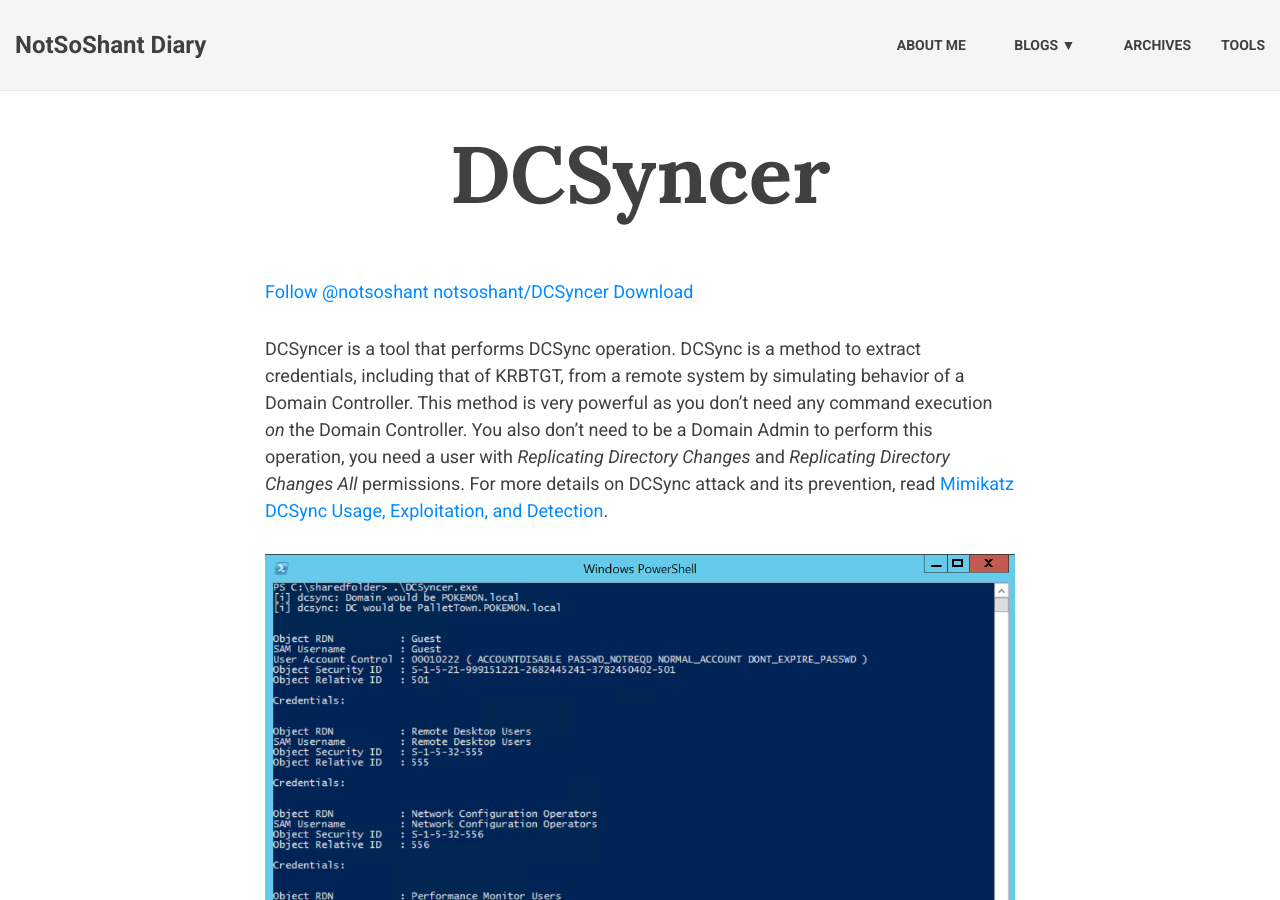
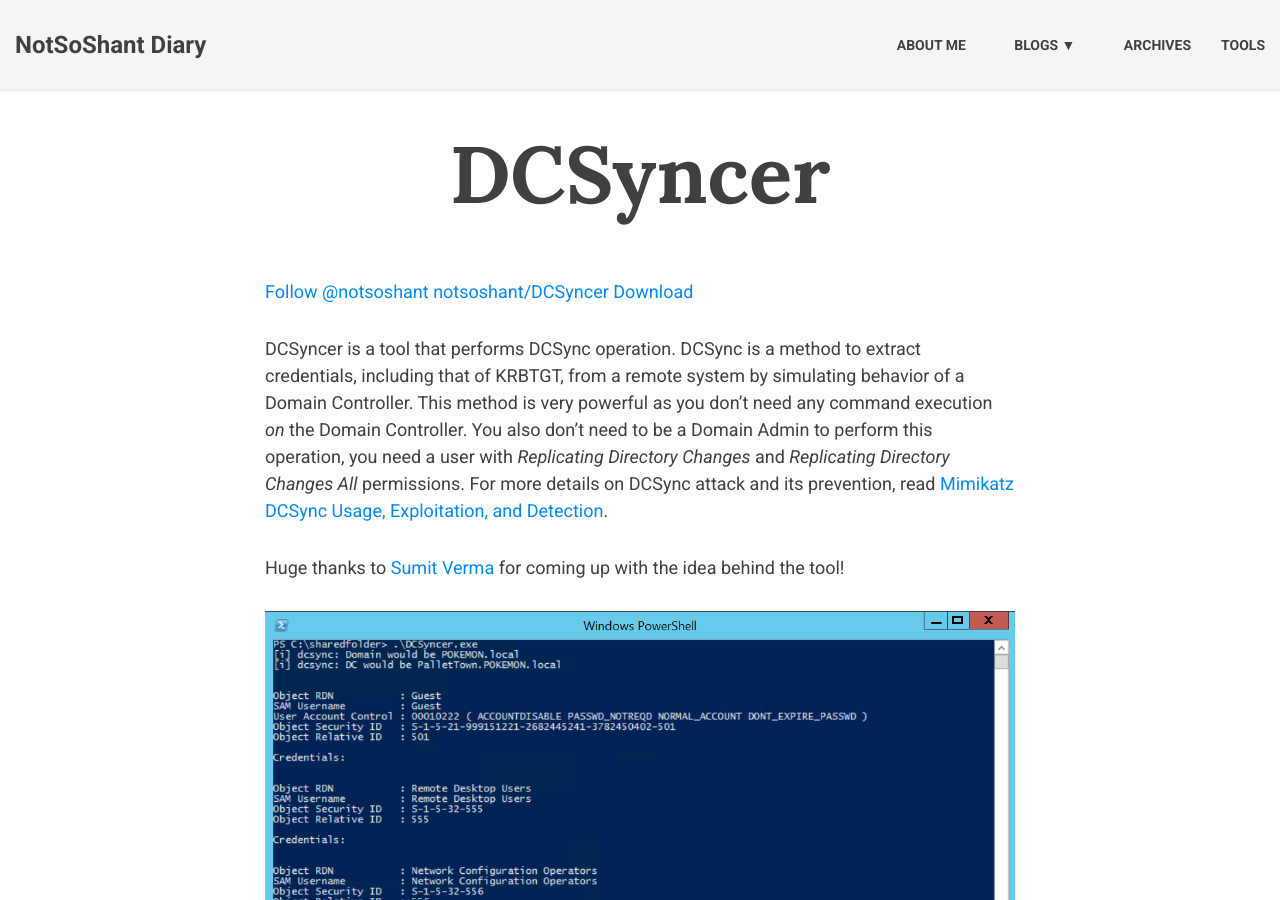
Before and after one commit to notsoshant/notsoshant.github.io, a Jekyll site: the page built from _tools/dcsyncer.md, in a window 1280 px wide and 900 px high. Built offline with Jekyll 4.4.1, drawn with Linux system fonts in a browser that asks for light colours.

Commit message:
Minor update in DCSyncer

```diff
--- a/_tools/dcsyncer.md
+++ b/_tools/dcsyncer.md
@@ -11,7 +11,9 @@ ext-js: https://buttons.github.io/buttons.js
 [notsoshant/DCSyncer]({{ page.github }}){:class="github-button" data-icon="octicon-repo-forked" data-size="large" aria-label="View notsoshant/DCSyncer on GitHub"}
 [Download]({{ page.download }}){:class="github-button" data-icon="octicon-download" data-size="large" aria-label="Download notsoshant/DCSyncer on GitHub"}
 
-DCSyncer is a tool that performs DCSync operation. DCSync is a method to extract credentials, including that of KRBTGT, from a remote system by simulating behavior of a Domain Controller. This method is very powerful as you don't need any command execution _on_ the Domain Controller. You also don't need to be a Domain Admin to perform this operation, you need a user with _Replicating Directory Changes_ and _Replicating Directory Changes All_ permissions. For more details on DCSync attack and its prevention, read [Mimikatz DCSync Usage, Exploitation, and Detection](https://adsecurity.org/?p=1729){:target="_blank"}.
+DCSyncer is a tool that performs DCSync operation. DCSync is a method to extract credentials, including that of KRBTGT, from a remote system by simulating behavior of a Domain Controller. This method is very powerful as you don't need any command execution _on_ the Domain Controller. You also don't need to be a Domain Admin to perform this operation, you need a user with _Replicating Directory Changes_ and _Replicating Directory Changes All_ permissions. For more details on DCSync attack and its prevention, read [Mimikatz DCSync Usage, Exploitation, and Detection](https://adsecurity.org/?p=1729).
+
+Huge thanks to [Sumit Verma](https://www.linkedin.com/in/sumit-verma-125576129/) for coming up with the idea behind the tool!
 
 <p align="center"><img src="/img/tools/dcsyncer/dcsyncer-1.png" /></p>
 
@@ -19,7 +21,7 @@ DCSyncer is a tool that performs DCSync operation. DCSync is a method to extract
 
 ## Mimikatz and need for DCSyncer
 
-[Mimikatz](https://github.com/gentilkiwi/mimikatz){:target="_blank"} comes with capability to perform DCSync operation. [secretsdump.py](https://github.com/SecureAuthCorp/impacket/blob/master/examples/secretsdump.py){:target="_blank"} can also perform this operation. Antivirus detection for these tools are strong. But AVs don't often do it right, most of the times they rely on some string or pattern matching that can be easily bypassed by recompiling the tool with few modifications.
+[Mimikatz](https://github.com/gentilkiwi/mimikatz) comes with capability to perform DCSync operation. [secretsdump.py](https://github.com/SecureAuthCorp/impacket/blob/master/examples/secretsdump.py) can also perform this operation. Antivirus detection for these tools are strong. But AVs don't often do it right, most of the times they rely on some string or pattern matching that can be easily bypassed by recompiling the tool with few modifications.
 
 Idea behind this tool was to show that we can't entirely rely on AVs to keep us secure. This is an attempt to extract only the code piece relevant to DCSync from mimikatz's huge, feature-rich codebase. This tool, though extracted from mimikatz, tries to avoid any reference to it so that it can bypass some well known AVs.
 
```
